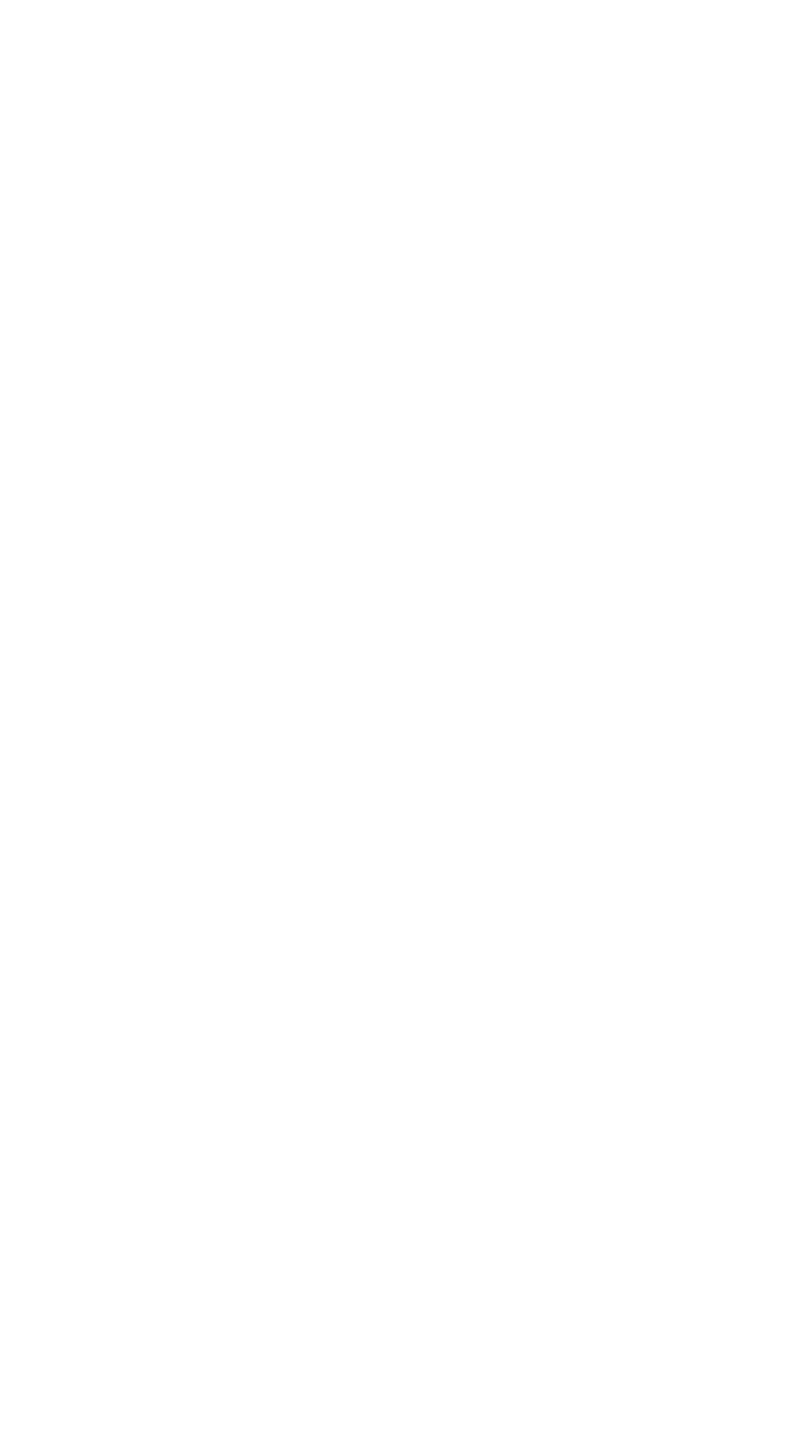
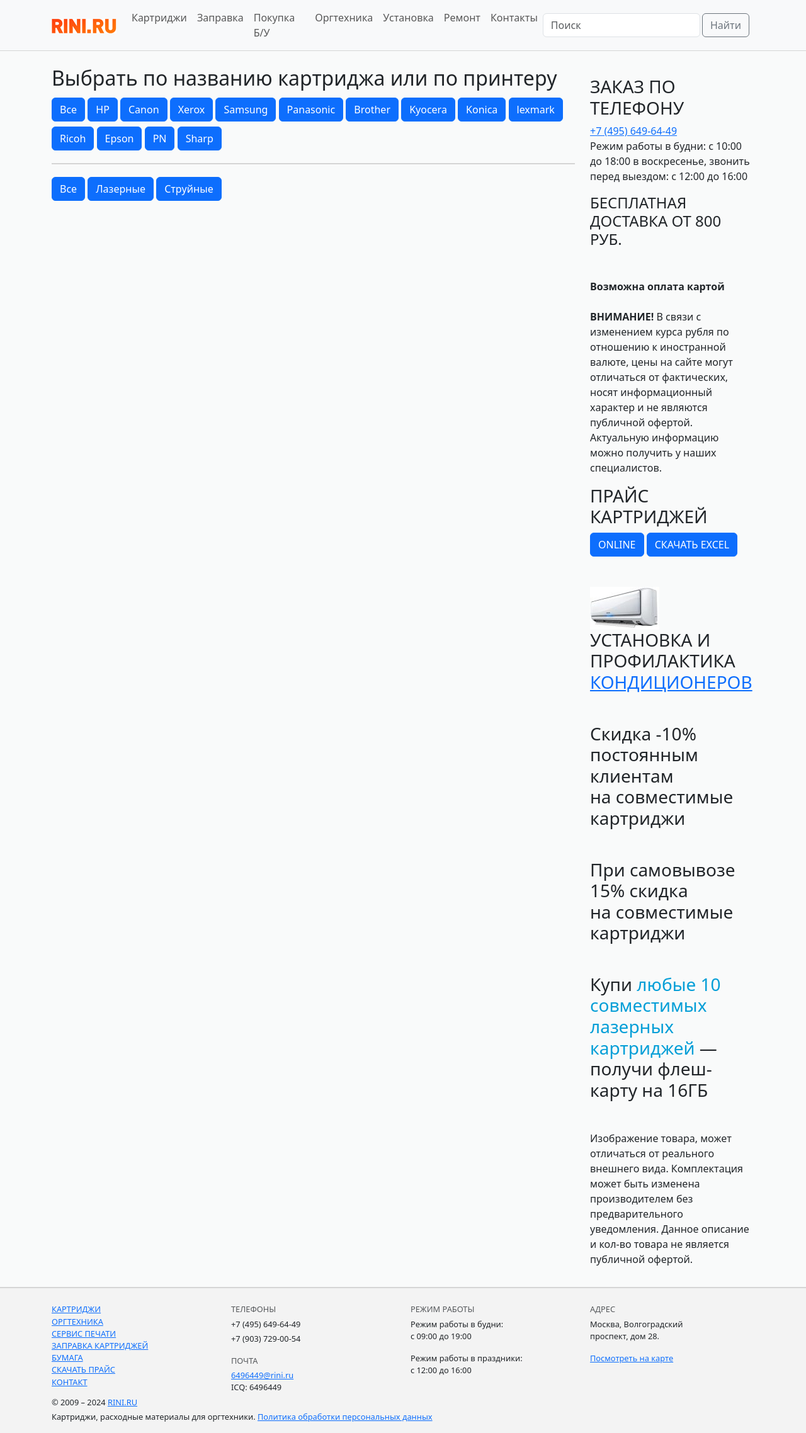
Before and after one commit to kick-depo/rini, a PHP site: page /cartridge.html in a window 1280 px wide. Before the commit the page is empty. Shown: the whole page at 63% size. Before the commit the page ends 800 px from the top, so only its background shows below. Run offline with PHP 8.4, Linux system fonts and the light colour scheme.

Commit message:
Резерв пепед переносом на Wordpress

```diff
--- a/cartridge.html
+++ b/cartridge.html
@@ -0,0 +1,165 @@
+<!DOCTYPE html>
+<html lang="ru">
+<head>
+  <meta charset="UTF-8">
+  <meta http-equiv="X-UA-Compatible" content="IE=edge">
+  <meta name="viewport" content="width=device-width, initial-scale=1.0">
+  <meta name="keywords" content="картриджи, картриджи к принтерам, картриджи hp, картриджи canon, картриджи xerox, картриджи samsung, картриджи panasonic, интернет магазин, доставка картриджей">
+  <meta name="description" content="Картриджи к оргтехнике. Лучшие цены, бесплатная доставка картриджей по Москве.">
+  <title>Картриджи. Прайс Rini.ru</title>
+  <link href="https://cdn.jsdelivr.net/npm/bootstrap@5.3.3/dist/css/bootstrap.min.css" rel="stylesheet" integrity="sha384-QWTKZyjpPEjISv5WaRU9OFeRpok6YctnYmDr5pNlyT2bRjXh0JMhjY6hW+ALEwIH" crossorigin="anonymous">
+  <link href="css/style.css" rel="stylesheet">
+  <link rel="shortcut icon" type="image/x-icon" href="img/favicon.ico">
+</head>
+<body>
+
+<header class="mb-4">
+  <nav class="navbar navbar-expand-lg navbar-light bg-light">
+    <div class="container">
+      <a class="navbar-brand" href="index.html">
+        <img class="" src="img/rini-logo.png" alt="Логотип">
+      </a>
+      <button class="navbar-toggler" type="button" data-bs-toggle="collapse"data-bs-target="#navbarContent" aria-controls="navbarContent" aria-expanded="false">
+        <span class="navbar-toggler-icon"></span>
+      </button>
+
+      <div class="collapse navbar-collapse" id="navbarContent">
+        <ul class="navbar-nav me-auto">
+          <li class="nav-item">
+            <a class="nav-link" href="cartridge.html">Картриджи</a>
+          </li>
+          <li class="nav-item">
+            <a class="nav-link" href="zapravka/zapravka.html">Заправка</a>
+          </li>
+          <li class="nav-item">
+            <a class="nav-link" href="bu.html">Покупка Б/У</a>
+          </li>
+          <li class="nav-item">
+            <a class="nav-link" href="office-equipment.html">Оргтехника</a>
+          </li>
+          <li class="nav-item">
+              <a class="nav-link" href="condition.html">Установка</a>
+          </li>
+          <li class="nav-item">
+            <a class="nav-link" href="repair.html">Ремонт</a>
+          </li>
+          <li class="nav-item">
+            <a class="nav-link" href="contact.html">Контакты</a>
+          </li>
+        </ul>
+      </div>
+
+      <form class="d-flex me-2 my-2 form-search" action="">
+        <input class="form-control" type="search" placeholder="Поиск">
+        <button class="btn btn-outline-secondary rini-btn">Найти</button>
+      </form>
+    </div>
+  </nav>
+</header>
+
+<main>
+  <div class="container">
+    <div class="row">
+      <div class="col-lg-9 col-sm-12">
+        <h2>Выбрать по названию картриджа или по принтеру</h2>
+        <div>
+          <button class="btn btn-primary my-1">Все</button>
+          <button class="btn btn-primary my-1">HP</button>
+          <button class="btn btn-primary my-1">Canon</button>
+          <button class="btn btn-primary my-1">Xerox</button>
+          <button class="btn btn-primary my-1">Samsung</button>
+          <button class="btn btn-primary my-1">Panasonic</button>
+          <button class="btn btn-primary my-1">Brother</button>
+          <button class="btn btn-primary my-1">Kyocera</button>
+          <button class="btn btn-primary my-1">Konica</button>
+          <button class="btn btn-primary my-1">lexmark</button>
+          <button class="btn btn-primary my-1">Ricoh</button>
+          <button class="btn btn-primary my-1">Epson</button>
+          <button class="btn btn-primary my-1">PN</button>
+          <button class="btn btn-primary my-1">Sharp</button>
+        </div>
+        <div class="rini_sort_btns my-3 py-3">
+          <button class="btn btn-primary my-1">Все</button>
+          <button class="btn btn-primary my-1">Лазерные</button>
+          <button class="btn btn-primary my-1">Струйные</button>
+        </div>
+      </div>
+      <div class="col-lg-3 col-sm-12 my-3">
+        <h3 class="text-uppercase">Заказ по телефону</h3>
+        <a href="tel:+74956496449">+7 (495) 649-64-49</a>
+        <p>Режим работы в будни:
+          с 10:00 до 18:00
+          в воскресенье, звонить перед выездом:
+          с 12:00 до 16:00</p>
+        <h4 class="mb-5">
+          БЕСПЛАТНАЯ ДОСТАВКА ОТ 800 РУБ.
+        </h4>
+        <p class="mb-4"><b>Возможна оплата картой</b></p>
+        <p><b>ВНИМАНИЕ!</b> В связи с изменением курса рубля по отношению к иностранной валюте, цены на сайте могут отличаться от фактических, носят информационный характер и не являются публичной офертой. Актуальную информацию можно получить у наших специалистов.
+        </p>
+        <h3 class="text-uppercase">Прайс картриджей</h3>
+        <a href="#" class="btn btn-primary">ONLINE</a>
+        <a href="#" class="btn btn-primary">СКАЧАТЬ EXCEL</a>
+        <div class="rini_conditioner my-5">
+          <a href="#">
+            <img src="img/conditioner-1.jpg" alt="Кондиционер">
+          </a>
+          <h3 class="text-uppercase">Установка и профилактика<br><a href="#">кондиционеров</a></h3>
+        </div>
+        <h3 class="mb-5">Скидка -10% постоянным клиентам<br>на совместимые картриджи</h3>
+        <h3 class="mb-5">При самовывозе 15% скидка <br>на совместимые картриджи</h3>
+        <h3 class="mb-5">Купи <span class="rini_act">любые 10 совместимых лазерных картриджей</span> — получи флеш-карту на 16ГБ </h3>
+        <p>
+          Изображение товара, может отличаться от реального внешнего вида. Комплектация может быть изменена производителем без предварительного уведомления. Данное описание и кол-во товара не является публичной офертой.
+        </p>
+      </div>
+    </div>
+  </div>
+</main>
+
+
+<footer>
+  <div class="container">
+    <div class="row pt-4">
+      <div class="col-lg-3 col-sm-6 rini_footer">
+          <a class="text-uppercase d-block" href="cartridge.html">Картриджи</a>
+          <a class="text-uppercase d-block" href="office-equipment.html">Оргтехника</a>
+          <a class="text-uppercase d-block" href="print_service.html">Сервис печати</a>
+          <a class="text-uppercase d-block" href="zapravka/zapravka.html">Заправка картриджей</a>
+          <a class="text-uppercase d-block" href="paper.html">Бумага</a>
+          <a class="text-uppercase d-block" href="#">Скачать прайс</a>
+          <a class="text-uppercase d-block" href="contact.html">Контакт</a>
+      </div>
+      <div class="col-lg-3 col-sm-6 rini_footer">
+        <p class="text-muted text-uppercase mb-1">Телефоны</p>
+        <p class="mb-1">+7 (495) 649-64-49</p>
+        <p class="mb-3">+7 (903) 729-00-54</p>
+        <p class="text-muted text-uppercase mb-1">Почта</p>
+        <a href="mailto:6496449@rini.ru">6496449@rini.ru</a>
+        <p class="mb-1">ICQ: 6496449</p>
+      </div>
+      <div class="col-lg-3 col-sm-6 rini_footer">
+        <p class="text-muted text-uppercase mb-1">Режим работы</p>
+        <p>Режим работы в будни:<br>с 09:00 до 19:00</p>
+        <p>Режим работы в праздники:<br>с 12:00 до 16:00</p>
+      </div>
+      <div class="col-lg-3 col-sm-6 rini_footer">
+        <p class="text-muted text-uppercase mb-1">Адрес</p>
+        <p>Москва, Волгоградский<br>проспект, дом 28.</p>
+        <a title="Посмотреть адрес на карте (maps.yandex.ru)" href="http://maps.yandex.ru/?text=%D0%A0%D0%BE%D1%81%D1%81%D0%B8%D1%8F%2C%20%D0%9C%D0%BE%D1%81%D0%BA%D0%B2%D0%B0%2C%20%D0%92%D0%BE%D0%BB%D0%B3%D0%BE%D0%B3%D1%80%D0%B0%D0%B4%D1%81%D0%BA%D0%B8%D0%B9%20%D0%BF%D1%80%D0%BE%D1%81%D0%BF%D0%B5%D0%BA%D1%82%2C%2028&amp;sll=37.682889%2C55.726107&amp;sspn=0.016457%2C0.006195&amp;ll=37.684434%2C55.726593&amp;spn=0.026141%2C0.008309&amp;l=sat" target="_blank" rel="nofollow">Посмотреть на карте</a>
+      </div>
+    </div>
+    <div class="row">
+      <div class="col">
+        <p class="mb-1">© 2009 – 2024 <a href="http://rini.ru/">RINI.RU</a></p>
+        <p>Картриджи, расходные материалы для оргтехники. <a href="#">Политика обработки персональных данных</a></p>
+      </div>
+    </div>
+  </div>
+</footer>
+
+
+
+<script src="https://cdn.jsdelivr.net/npm/bootstrap@5.3.3/dist/js/bootstrap.bundle.min.js" integrity="sha384-YvpcrYf0tY3lHB60NNkmXc5s9fDVZLESaAA55NDzOxhy9GkcIdslK1eN7N6jIeHz" crossorigin="anonymous"></script>
+</body>
+</html>
--- a/css/style.css
+++ b/css/style.css
@@ -5,6 +5,15 @@ body {
 header {
   border-bottom: 1px solid #d5d5d5;
 }
+
+.form-search .form-control {
+  margin-right: 3px;
+}
+
+.rini_sort_btns {
+  border-top: 2px solid #d5d5d5;
+}
+
 
 .cartridge_img {
   height: 258.98px;
```
Also changed, not shown: other parts of css/style.css (+27 -6 lines), bu.html (+6 -6 lines), contact.html (+18 -16 lines), index.html (+7 -6 lines), test/roadmap.txt (+4 -4 lines), printers.html (added).
